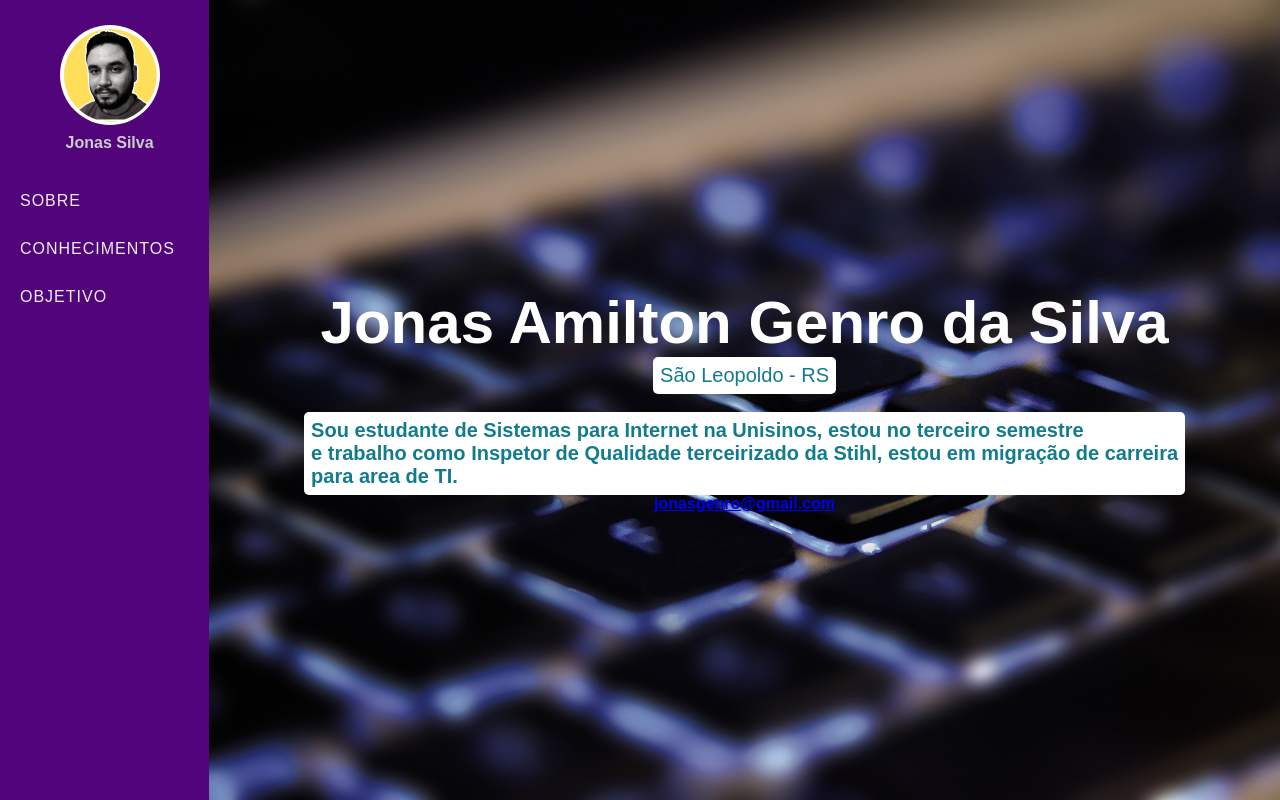
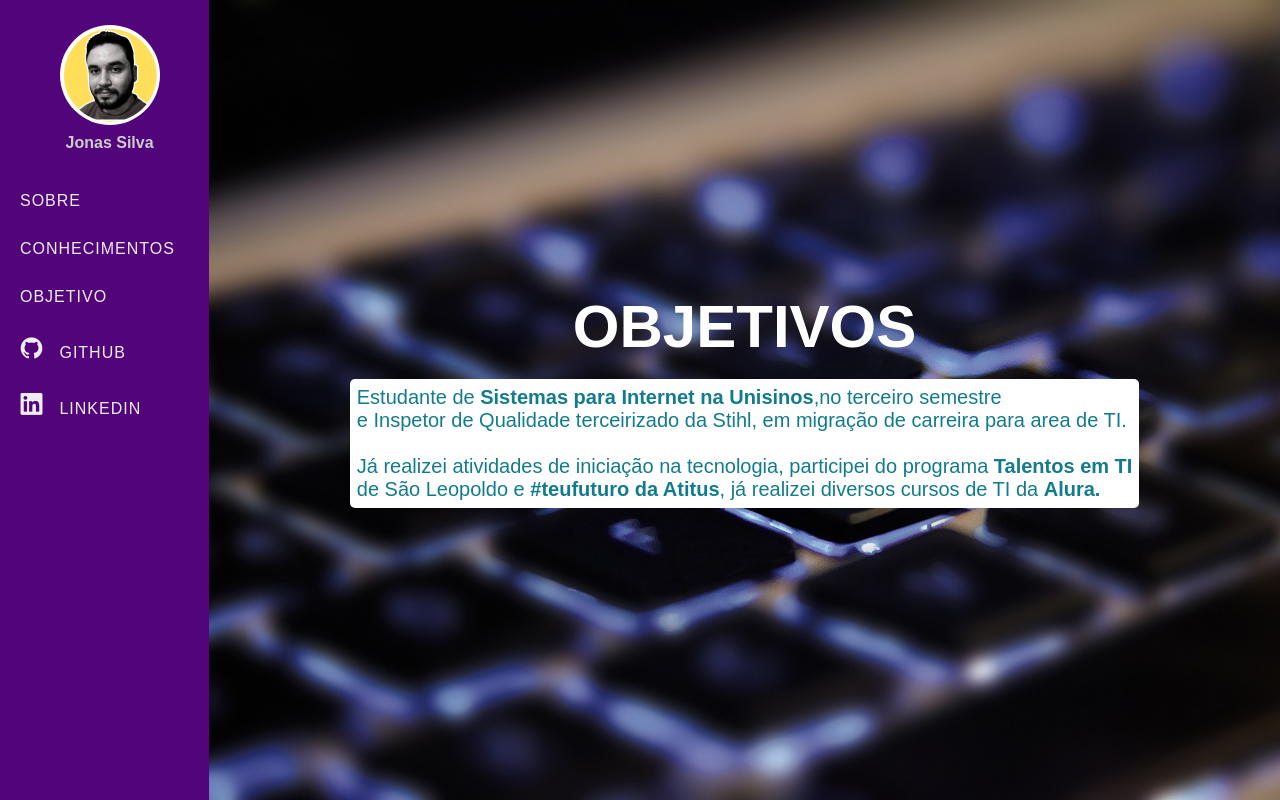
Before and after one commit to jonas-amilton/Tarefa-Growdev-curriculo, a plain HTML site: page index.html in a window 1280 px wide. Drawn offline with nearby package versions, Linux system fonts and the light colour scheme.

Commit message:
tarefa concluida

```diff
--- a/css/style.css
+++ b/css/style.css
@@ -25,7 +25,6 @@
 .user-p h4 {
   color: rgb(204, 204, 204);
   padding: 5px 0;
-
 }
 .side-bar {
   width: 250px;
@@ -57,6 +56,7 @@
   padding: 7px;
   border-radius: 5px;
 }
+
 .side-bar ul {
   margin-top: 20px;
   list-style: none;
@@ -96,9 +96,9 @@
 #checkbox:checked ~ .body .side-bar {
   width: 60px;
 }
-#checkbox:checked ~ .body .side-bar .user-p{
+#checkbox:checked ~ .body .side-bar .user-p {
   visibility: hidden;
 }
-#checkbox:checked ~ .body .side-bar a span{
+#checkbox:checked ~ .body .side-bar a span {
   display: none;
 }
--- a/index.html
+++ b/index.html
@@ -4,23 +4,23 @@
     <meta charset="UTF-8" />
     <meta http-equiv="X-UA-Compatible" content="IE=edge" />
     <meta name="viewport" content="width=device-width, initial-scale=1.0" />
-    <title>SOBRE</title>
+    <title>OBJETIVO</title>
+    <link rel="stylesheet" href="https://cdn.jsdelivr.net/npm/bootstrap-icons@1.9.1/font/bootstrap-icons.css">
     <link rel="shortcut icon" href="/favicon.jpg" type="image/x-icon" />
-
-
-    <link rel="stylesheet" href="https://cdn.jsdelivr.net/npm/bootstrap-icons@1.9.1/font/bootstrap-icons.css">
+    <link rel="stylesheet" href="https://cdn.jsdelivr.net/gh/devicons/devicon@v2.15.1/devicon.min.css">
 
     <link
       rel="stylesheet"
       href="https://stackpath.bootstrapcdn.com/font-awesome/4.7.0/css/font-awesome.min.css"
     />
     <link rel="stylesheet" href="css/style.css" />
+
   </head>
   <body>
     <div class="body">
 		<nav class="side-bar">
 			<div class="user-p">
-          <img src="img/user.jpg" />
+				<img src="img/user.jpg">
 				<h4>Jonas Silva</h4>
 			</div>
 			<ul>
@@ -39,26 +39,43 @@
 						<span>OBJETIVO</span>
 					</a>
 				</li>
+				<li>
+					<a href="https://github.com/jonas-amilton" target="_blank">
+
+					<i class="devicon-github-original"></i>
+
+					  <span>GITHUB</span>
+					</a>
+				  </li>
+				  <li>
+					<a href="https://www.linkedin.com/in/jonas-ag-silva/" target="_blank">
+
+					<i class="devicon-linkedin-plain"></i>
+
+					  <span>LINKEDIN</span>
+					</a>
+				  </li>
 			</ul>
 		</nav>
 
 		<section class="section-1">
-        <h1>Jonas Amilton Genro da Silva</h1>
-
-        <p>São Leopoldo - RS</p><br>
-
-        <p>
-          <strong>Sou estudante de Sistemas para Internet na Unisinos, estou no terceiro semestre<br> e
-               trabalho como Inspetor de Qualidade terceirizado da Stihl, estou em migração de carreira<br> para area de TI.
-        </p>
+			<h1>OBJETIVOS</h1><br>
 
 
 
-        <a href="jonasgenro@gmail.com" target="_blank">jonasgenro@gmail.com</a>
+      <p>
+        Estudante de <strong>Sistemas para Internet na Unisinos</strong>,no terceiro semestre <br>
+        e Inspetor de Qualidade terceirizado da Stihl, em migração de carreira para area de TI.<br><br>
+
+        Já realizei atividades de iniciação na tecnologia, participei do programa <strong>Talentos em TI</strong><br>
+         de São Leopoldo
+         e <strong>#teufuturo da Atitus</strong>, já realizei diversos cursos de TI da <strong>Alura.</strong>
+      </p>
+		</section>
+	</div>
 
 
 
-      </section>
-    </div>
+
   </body>
 </html>
```
Also changed, not shown: objective.html (+20 -3 lines), skills.html (+29 -5 lines). Lines whose indentation alone changed are shown as unchanged.
